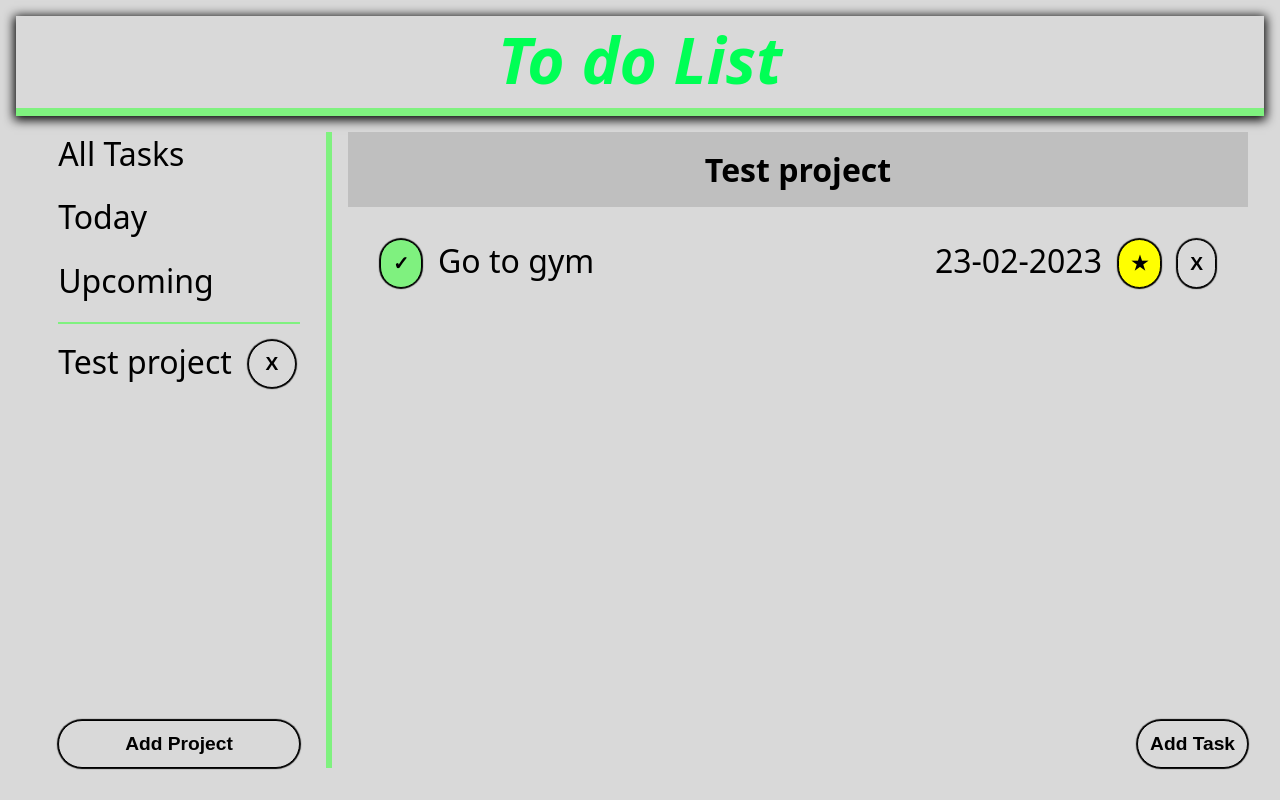
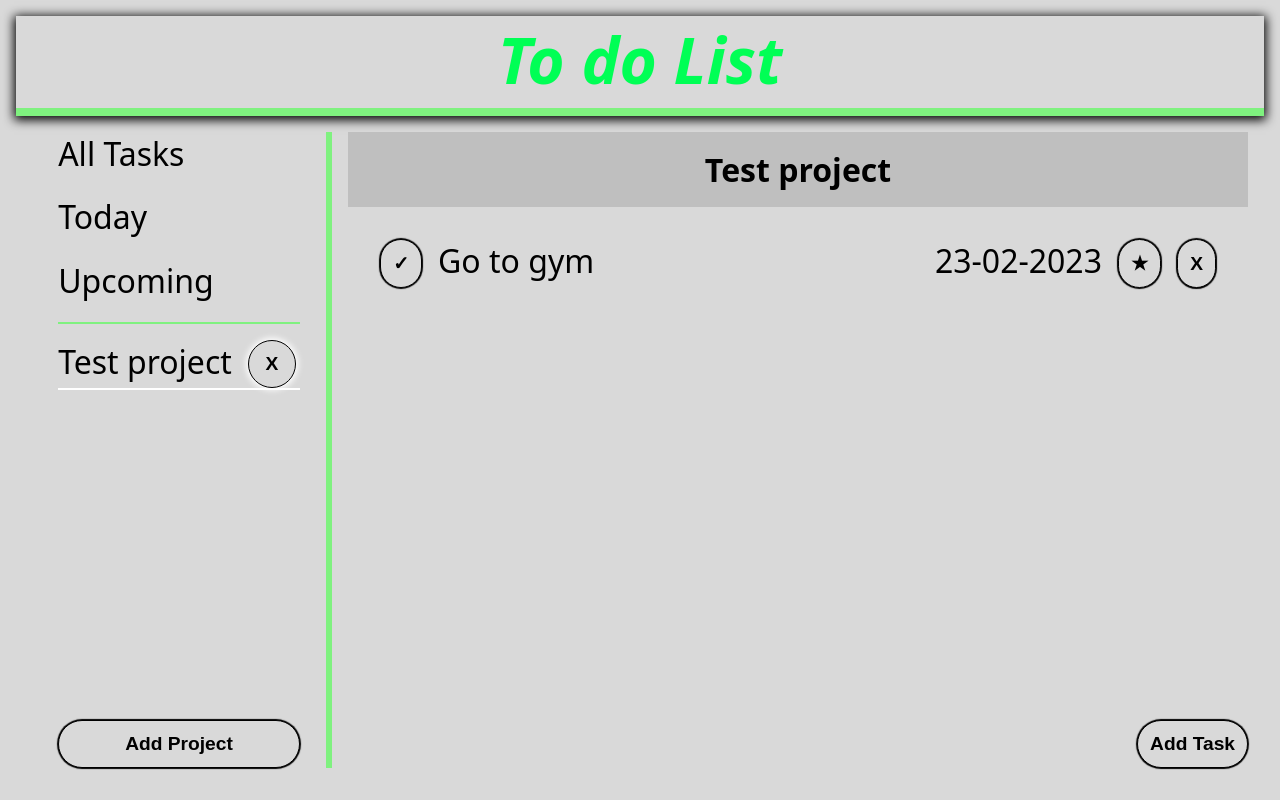
Before and after one commit to 0xYoyo/to-do-list-0xYoyo, a plain HTML site: page index.html in a window 1280 px wide. In both pictures the pointer is over the button 271 px from the left and 364 px from the top of the page. Drawn offline with Linux system fonts and the light colour scheme.

Commit message:
add hover effects

```diff
--- a/styles.css
+++ b/styles.css
@@ -82,12 +82,6 @@ body {
   gap: 1rem;
   padding: 1rem;
 }
-#check {
-  background-color: #7ff17f;
-}
-#star {
-  background-color: yellow;
-}
 
 button {
   border-radius: 10rem;
@@ -146,3 +140,14 @@ input {
   justify-self: end;
   margin-right: 4px;
 }
+
+button:hover {
+  cursor: pointer;
+  box-shadow: 0px 0px 6px 2px white;
+}
+
+.proj:hover,
+.home div:hover {
+  cursor: pointer;
+  border-bottom: 2px inset white;
+}
```
